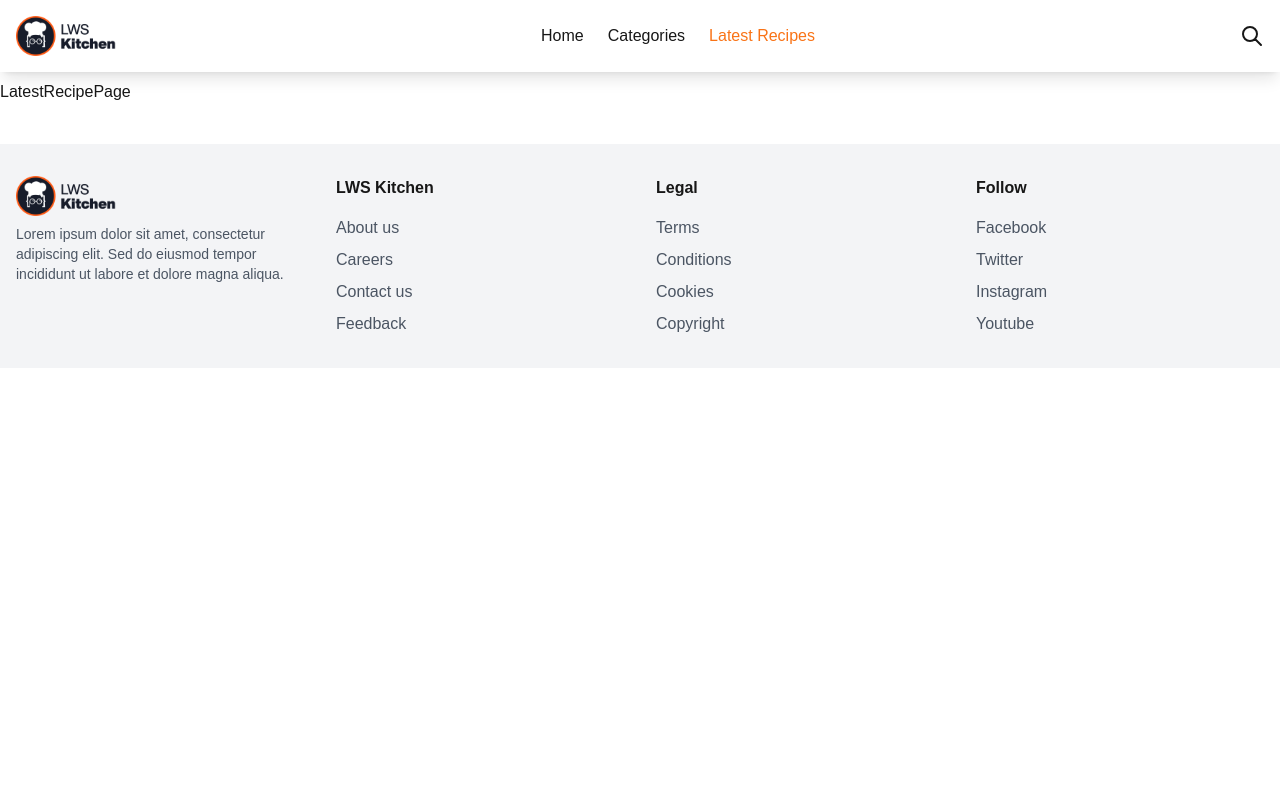
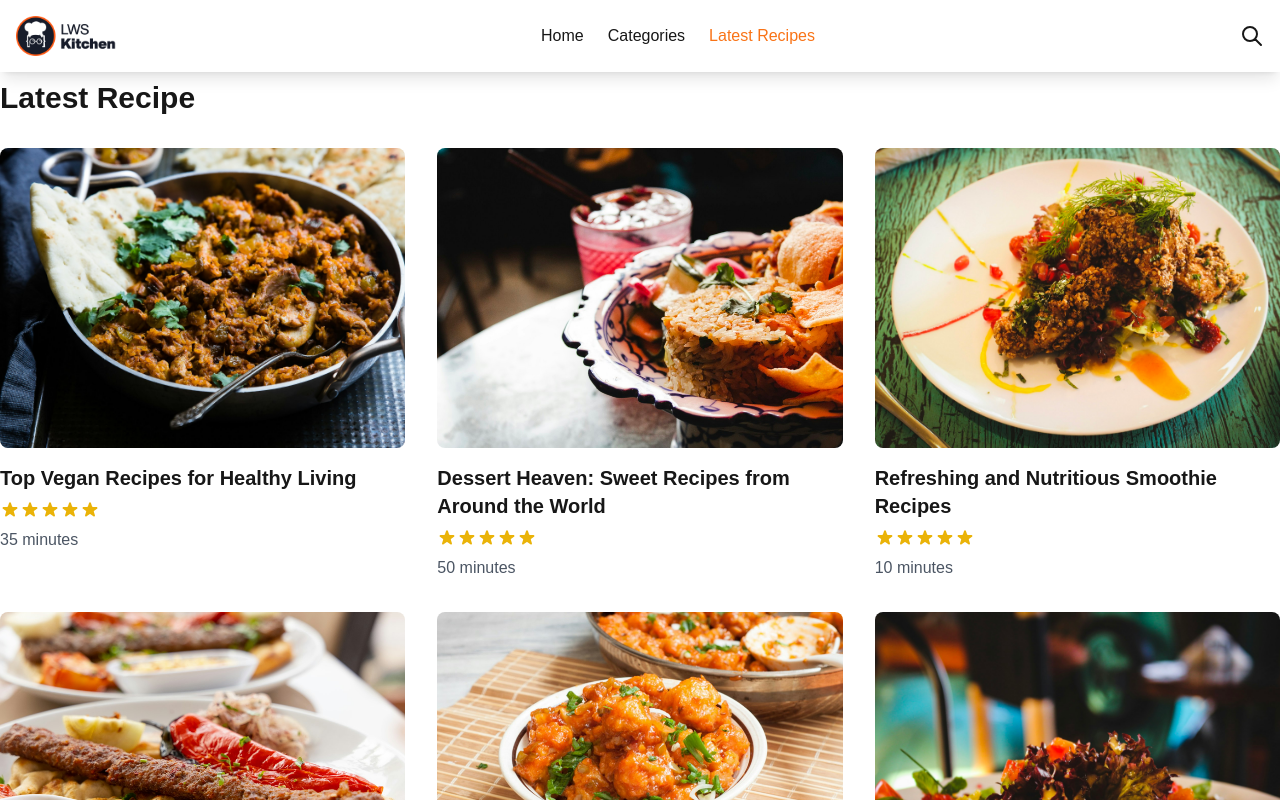
Before and after one commit to Sharif-Miah/sharif-kitchen-nextjs-project, a Next.js app: page /latest-recipes in a window 1280 px wide. Shown: the top 800 px of the page. Built offline with nearby package versions, Linux system fonts and the light colour scheme.

Commit message:
Recipe details page work done

```diff
--- a/app/category/recipe/[id]/page.js
+++ b/app/category/recipe/[id]/page.js
@@ -2,11 +2,13 @@
 import { useParams } from 'next/navigation';
 import categoriesData from '@/data/recipes.json';
 import Image from 'next/image';
+import { useState } from 'react';
 
 const RecipeDetailsPage = () => {
   const { id } = useParams();
+  const [dataProduct, setDataProduct] = useState(categoriesData);
 
-  const product = categoriesData.find((prod) => prod.category_id === id);
+  const product = dataProduct.find((prod) => prod.category_id === id);
 
   const {
     title,
@@ -115,46 +117,18 @@
       <section class='my-12'>
         <h2 class='text-3xl font-bold mb-8'>You might also like</h2>
         <div class='grid grid-cols-2 md:grid-cols-4 gap-6'>
-          <div>
+          {dataProduct.slice(0, 4).map((prode) => (
+            <div key={prode.category_id}>
               <Image
-              src={`/thumbs/${thumbnail}`}
+                src={`/thumbs/${prode.thumbnail}`}
                 alt='Recipe 1'
                 class='w-full h-60 object-cover rounded-lg mb-2'
                 height={100}
                 width={100}
               />
-            <h3 class='font-semibold'>Strawberries and Cream Cake</h3>
+              <h3 class='font-semibold'>{prode.title}</h3>
             </div>
-          <div>
-            <Image
-              src={`/thumbs/${thumbnail}`}
-              alt='Recipe 2'
-              class='w-full h-60 object-cover rounded-lg mb-2'
-              height={100}
-              width={100}
-            />
-            <h3 class='font-semibold'>No-Bake Cheesecake</h3>
-          </div>
-          <div>
-            <Image
-              src={`/thumbs/${thumbnail}`}
-              alt='Recipe 3'
-              class='w-full h-60 object-cover rounded-lg mb-2'
-              height={100}
-              width={100}
-            />
-            <h3 class='font-semibold'>Peanut Butter Banana Cake</h3>
-          </div>
-          <div>
-            <Image
-              src={`/thumbs/${thumbnail}`}
-              alt='Recipe 4'
-              class='w-full h-60 object-cover rounded-lg mb-2'
-              height={100}
-              width={100}
-            />
-            <h3 class='font-semibold'>Banana Bread Cake</h3>
-          </div>
+          ))}
         </div>
       </section>
     </main>
--- a/app/latest-recipes/page.js
+++ b/app/latest-recipes/page.js
@@ -1,10 +1,74 @@
+import categoriesData from '@/data/recipes.json';
+
+import Image from 'next/image';
+
 export const metadata = {
   title: 'Sharif Kitchen || Latest Recipe',
   description: 'Sharif Kitchen next js app is latest Recipe page.',
 };
 
 const LatestRecipePage = () => {
-  return <div>LatestRecipePage</div>;
+  return (
+    <section
+      class='mb-16'
+      id='super_delicious'>
+      <h2 className='text-3xl font-bold mb-8'>Latest Recipe</h2>
+      <div className='grid md:grid-cols-3 gap-8'>
+        {categoriesData.map((category) => (
+          <div key={category.category_id}>
+            <Image
+              src={`/thumbs/${category.thumbnail}`}
+              alt='Chicken Meatball with Creamy Cheese'
+              className='w-full h-[300px] object-cover rounded-lg mb-4'
+              width={100}
+              height={100}
+            />
+            <h3 className='text-xl text-left font-semibold mb-2'>
+              {category.title}
+            </h3>
+            <div className='flex items-center text-yellow-500 mb-2'>
+              <svg
+                xmlns='http://www.w3.org/2000/svg'
+                className='h-5 w-5'
+                viewBox='0 0 20 20'
+                fill='currentColor'>
+                <path d='M9.049 2.927c.3-.921 1.603-.921 1.902 0l1.07 3.292a1 1 0 00.95.69h3.462c.969 0 1.371 1.24.588 1.81l-2.8 2.034a1 1 0 00-.364 1.118l1.07 3.292c.3.921-.755 1.688-1.54 1.118l-2.8-2.034a1 1 0 00-1.175 0l-2.8 2.034c-.784.57-1.838-.197-1.539-1.118l1.07-3.292a1 1 0 00-.364-1.118L2.98 8.72c-.783-.57-.38-1.81.588-1.81h3.461a1 1 0 00.951-.69l1.07-3.292z' />
+              </svg>
+              <svg
+                xmlns='http://www.w3.org/2000/svg'
+                className='h-5 w-5'
+                viewBox='0 0 20 20'
+                fill='currentColor'>
+                <path d='M9.049 2.927c.3-.921 1.603-.921 1.902 0l1.07 3.292a1 1 0 00.95.69h3.462c.969 0 1.371 1.24.588 1.81l-2.8 2.034a1 1 0 00-.364 1.118l1.07 3.292c.3.921-.755 1.688-1.54 1.118l-2.8-2.034a1 1 0 00-1.175 0l-2.8 2.034c-.784.57-1.838-.197-1.539-1.118l1.07-3.292a1 1 0 00-.364-1.118L2.98 8.72c-.783-.57-.38-1.81.588-1.81h3.461a1 1 0 00.951-.69l1.07-3.292z' />
+              </svg>
+              <svg
+                xmlns='http://www.w3.org/2000/svg'
+                className='h-5 w-5'
+                viewBox='0 0 20 20'
+                fill='currentColor'>
+                <path d='M9.049 2.927c.3-.921 1.603-.921 1.902 0l1.07 3.292a1 1 0 00.95.69h3.462c.969 0 1.371 1.24.588 1.81l-2.8 2.034a1 1 0 00-.364 1.118l1.07 3.292c.3.921-.755 1.688-1.54 1.118l-2.8-2.034a1 1 0 00-1.175 0l-2.8 2.034c-.784.57-1.838-.197-1.539-1.118l1.07-3.292a1 1 0 00-.364-1.118L2.98 8.72c-.783-.57-.38-1.81.588-1.81h3.461a1 1 0 00.951-.69l1.07-3.292z' />
+              </svg>
+              <svg
+                xmlns='http://www.w3.org/2000/svg'
+                className='h-5 w-5'
+                viewBox='0 0 20 20'
+                fill='currentColor'>
+                <path d='M9.049 2.927c.3-.921 1.603-.921 1.902 0l1.07 3.292a1 1 0 00.95.69h3.462c.969 0 1.371 1.24.588 1.81l-2.8 2.034a1 1 0 00-.364 1.118l1.07 3.292c.3.921-.755 1.688-1.54 1.118l-2.8-2.034a1 1 0 00-1.175 0l-2.8 2.034c-.784.57-1.838-.197-1.539-1.118l1.07-3.292a1 1 0 00-.364-1.118L2.98 8.72c-.783-.57-.38-1.81.588-1.81h3.461a1 1 0 00.951-.69l1.07-3.292z' />
+              </svg>
+              <svg
+                xmlns='http://www.w3.org/2000/svg'
+                className='h-5 w-5'
+                viewBox='0 0 20 20'
+                fill='currentColor'>
+                <path d='M9.049 2.927c.3-.921 1.603-.921 1.902 0l1.07 3.292a1 1 0 00.95.69h3.462c.969 0 1.371 1.24.588 1.81l-2.8 2.034a1 1 0 00-.364 1.118l1.07 3.292c.3.921-.755 1.688-1.54 1.118l-2.8-2.034a1 1 0 00-1.175 0l-2.8 2.034c-.784.57-1.838-.197-1.539-1.118l1.07-3.292a1 1 0 00-.364-1.118L2.98 8.72c-.783-.57-.38-1.81.588-1.81h3.461a1 1 0 00.951-.69l1.07-3.292z' />
+              </svg>
+            </div>
+            <p className='text-gray-600 text-left'>{category.cooking_time}</p>
+          </div>
+        ))}
+      </div>
+    </section>
+  );
 };
 
 export default LatestRecipePage;
```
Lines whose indentation alone changed are shown as unchanged.
